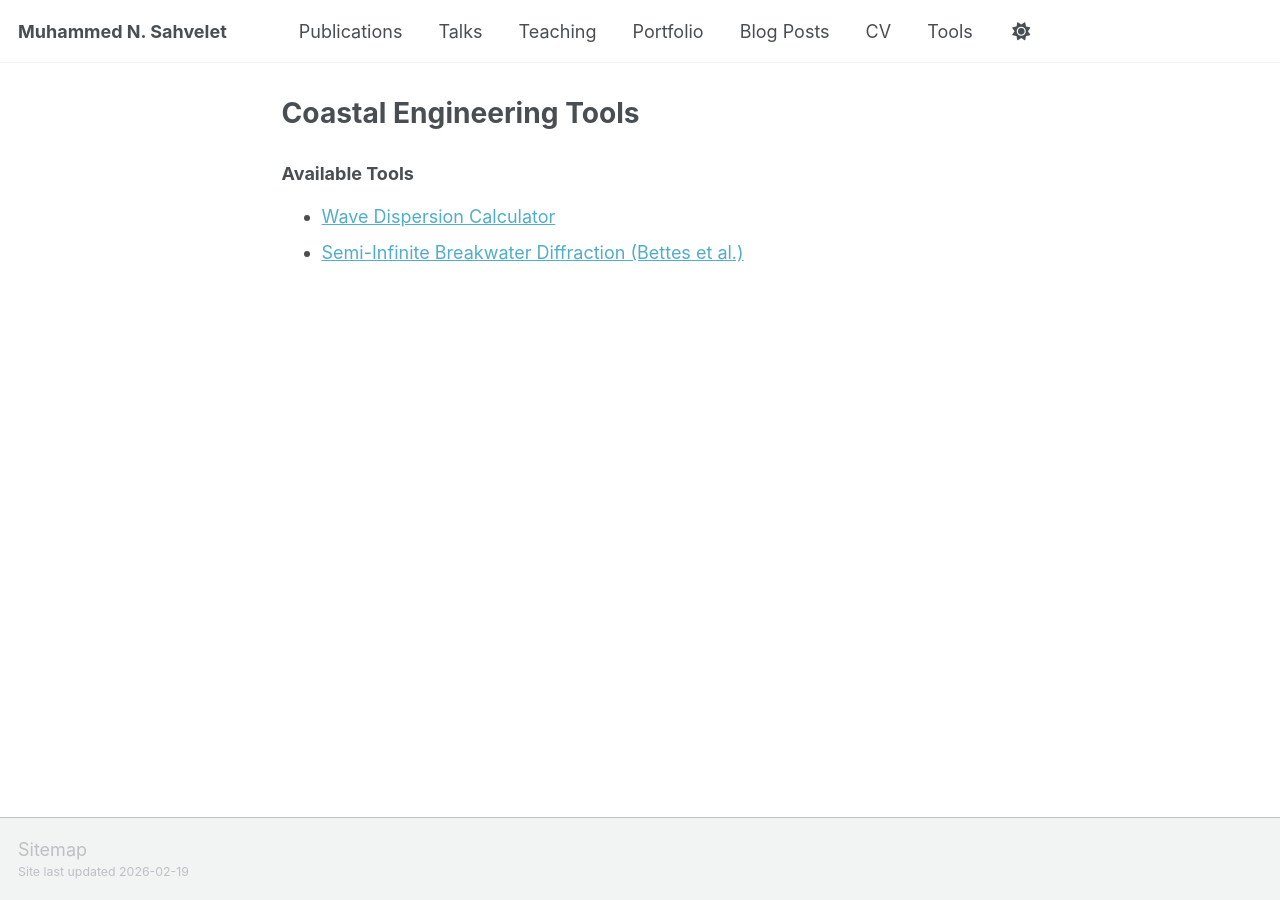
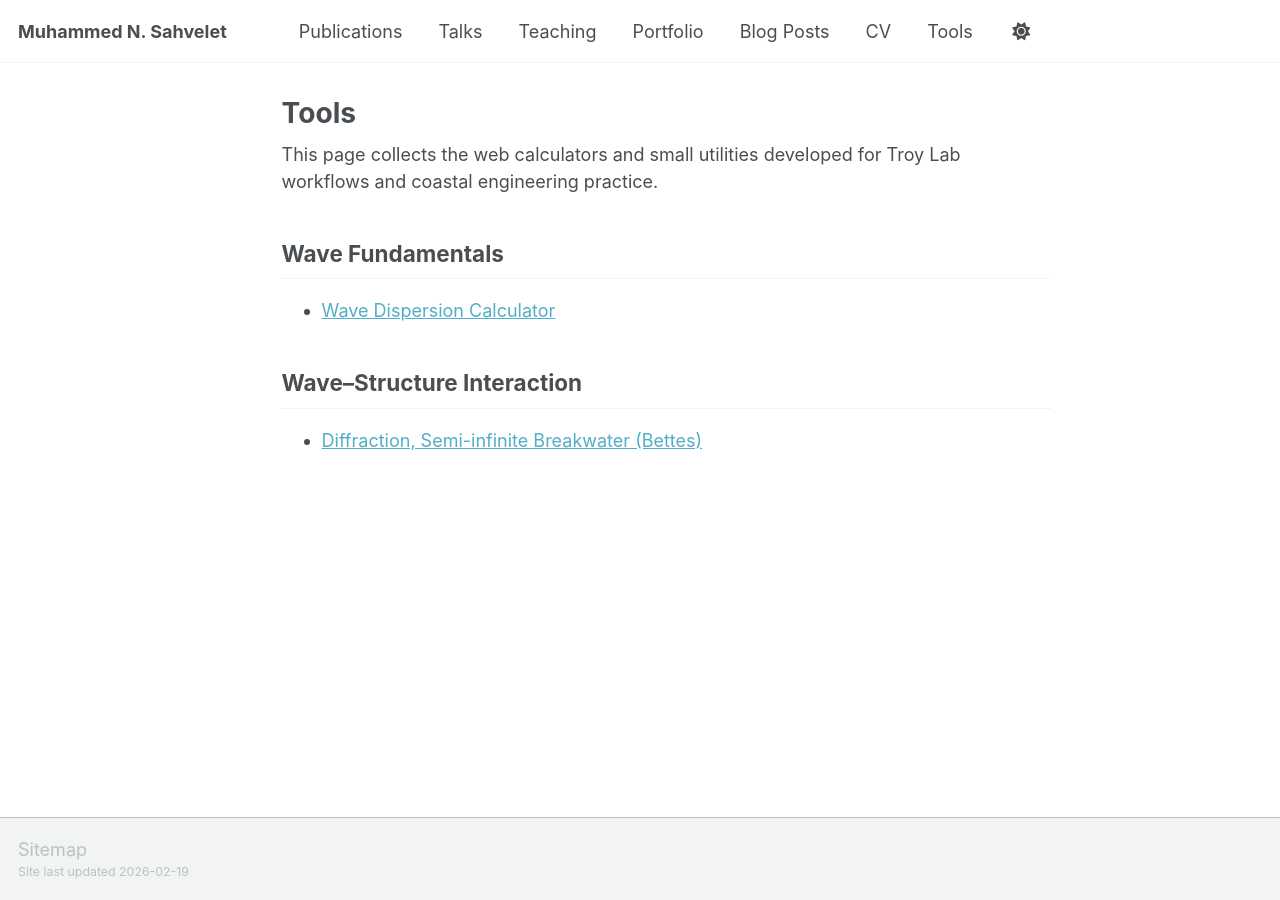
Before and after one commit to mnsahvelet/mnsahvelet.github.io, a Jekyll site: the page built from _pages/tools.md, in a window 1280 px wide. Built offline with Jekyll 4.4.1, drawn with Linux system fonts in a browser that asks for light colours; a script bundle is joined from its source files by our own code; library files that are not in the unit come from our copies.

Commit message:
Revise tools page layout and content
Updated the layout and title of the tools page, and added a brief description of the page's purpose.

```diff
--- a/_pages/tools.md
+++ b/_pages/tools.md
@@ -1,11 +1,14 @@
 ---
-layout: archive
-title: "Coastal Engineering Tools"
+title: "Tools"
 permalink: /tools/
+layout: single
 author_profile: false
 ---
 
-### Available Tools
+This page collects the web calculators and small utilities developed for Troy Lab workflows and coastal engineering practice.
 
+## Wave Fundamentals
 - [Wave Dispersion Calculator](/tools/dispersion/)
-- [Semi-Infinite Breakwater Diffraction (Bettes et al.)](/tools/diffraction/bettes/)
+
+## Wave–Structure Interaction
+- [Diffraction, Semi-infinite Breakwater (Bettes)](/tools/diffraction/bettes/)
```
